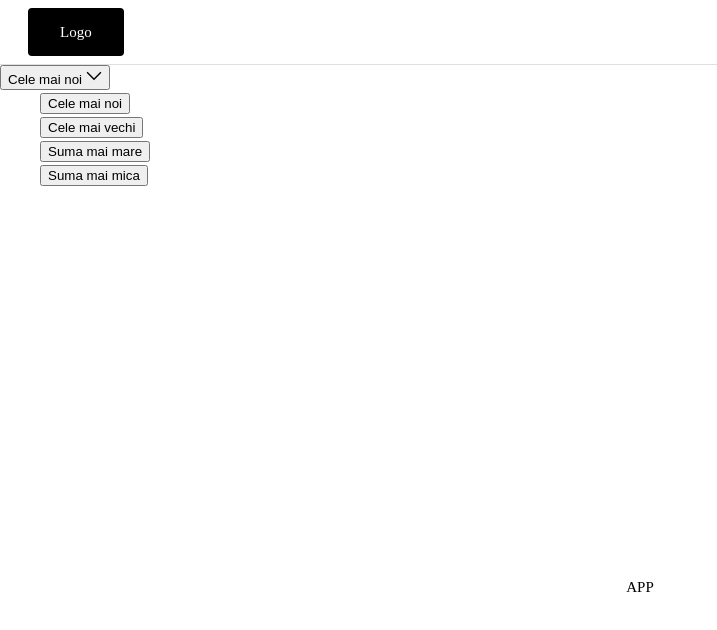
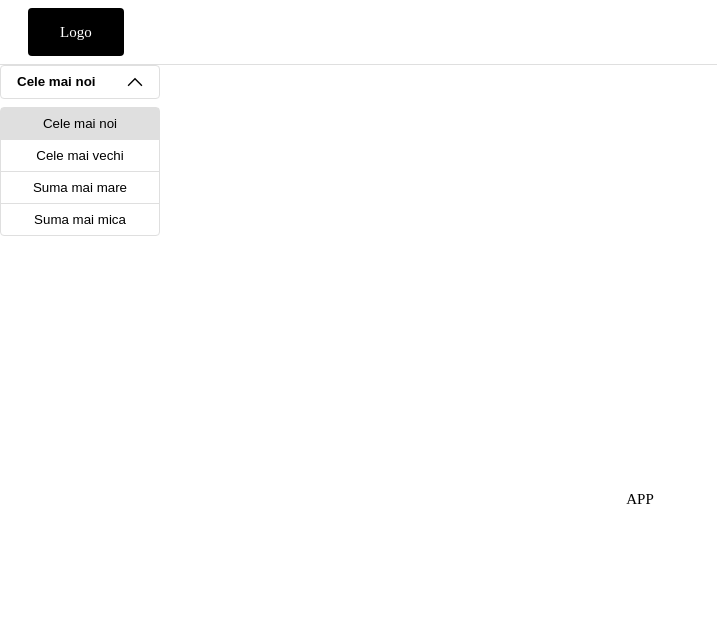
Before and after one commit to MariusHor/invoices, a Vue app: page / in a window 1280 px wide. Both pictures are taken after a click on the button "Cele mai noi". Shown: the top 630 px of the page, without its empty margins (0-717 px from the left). Built offline with nearby package versions, Linux system fonts and the light colour scheme.

Commit message:
feat(dropdown): add basic styles to the component

```diff
--- a/src/assets/base.css
+++ b/src/assets/base.css
@@ -61,8 +61,11 @@ a {
 
 ul {
   list-style: none;
+  padding: 0;
 }
 
 button {
   cursor: pointer;
+  background: transparent;
+  border: none;
 }
--- a/src/components/SelectDropdown.vue
+++ b/src/components/SelectDropdown.vue
@@ -8,6 +8,7 @@ const selectStates = ['closed', 'open']
 const target = ref(null)
 const selectedValue = ref(selectOptions[0])
 const currentSelectState = ref(selectStates[0])
+
 const selectIconClass = computed(() => `select__icon--${currentSelectState.value}`)
 
 function handleSelectOption(option) {
@@ -37,11 +38,50 @@ onClickOutside(target, () => (currentSelectState.value = selectStates[0]))
       />
     </button>
     <ul v-if="currentSelectState === selectStates[1]" class="select__list">
-      <li v-for="option in selectOptions" :key="option">
-        <button @click="() => handleSelectOption(option)">{{ option }}</button>
+      <li
+        v-for="option in selectOptions"
+        :key="option"
+        :class="{ active: option === selectedValue }"
+      >
+        <button @click="handleSelectOption(option)">
+          {{ option }}
+        </button>
       </li>
     </ul>
   </div>
 </template>
 
-<style scoped lang="sass"></style>
+<style scoped lang="sass">
+.active
+    background: var(--clr-light-grey)
+.select
+    position: relative
+    background: transparent
+    border: 1px solid var(--clr-light-grey)
+    border-radius: 4px
+    width: 100%
+    max-width: 160px
+    padding: 0.5rem 1rem
+    display: flex
+    justify-content: space-between
+    font-weight: bold
+
+    &__icon
+      &--open
+        transform: rotate(180deg)
+
+    &__list
+      margin-top: 0.5rem
+      position: absolute
+      border: 1px solid var(--clr-light-grey)
+      border-radius: 4px
+      width: 100%
+      max-width: 160px
+
+      li:not(:last-child)
+        border-bottom: solid 1px var(--clr-light-grey)
+
+      button
+        width: 100%
+        padding: 0.5rem 0
+</style>
```
